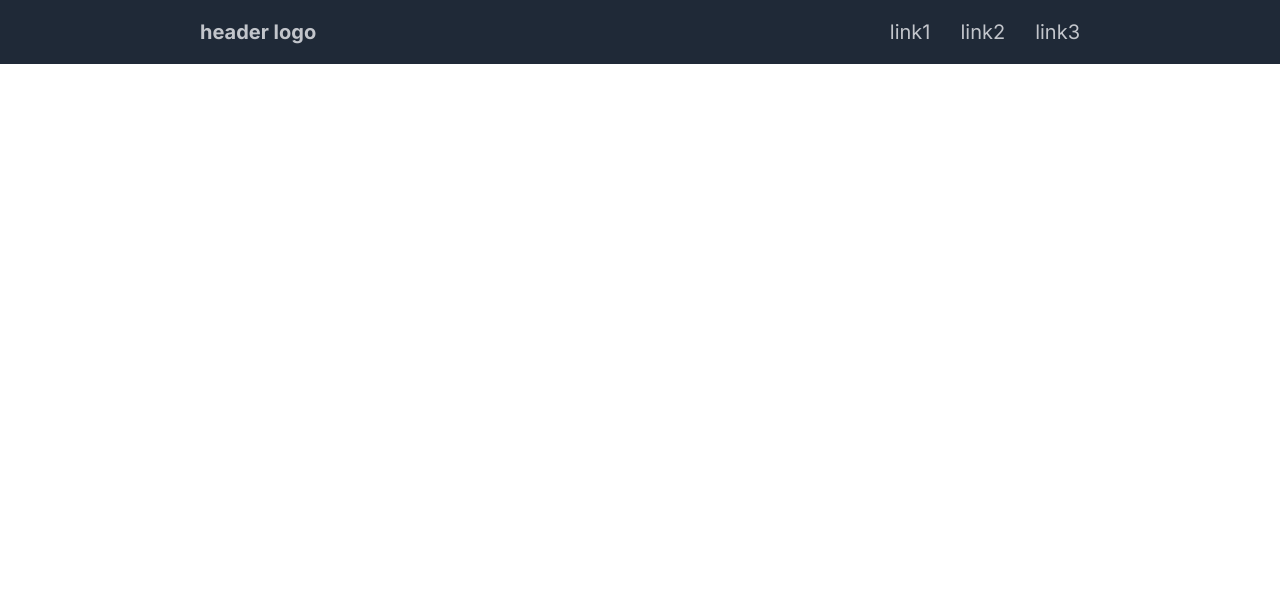
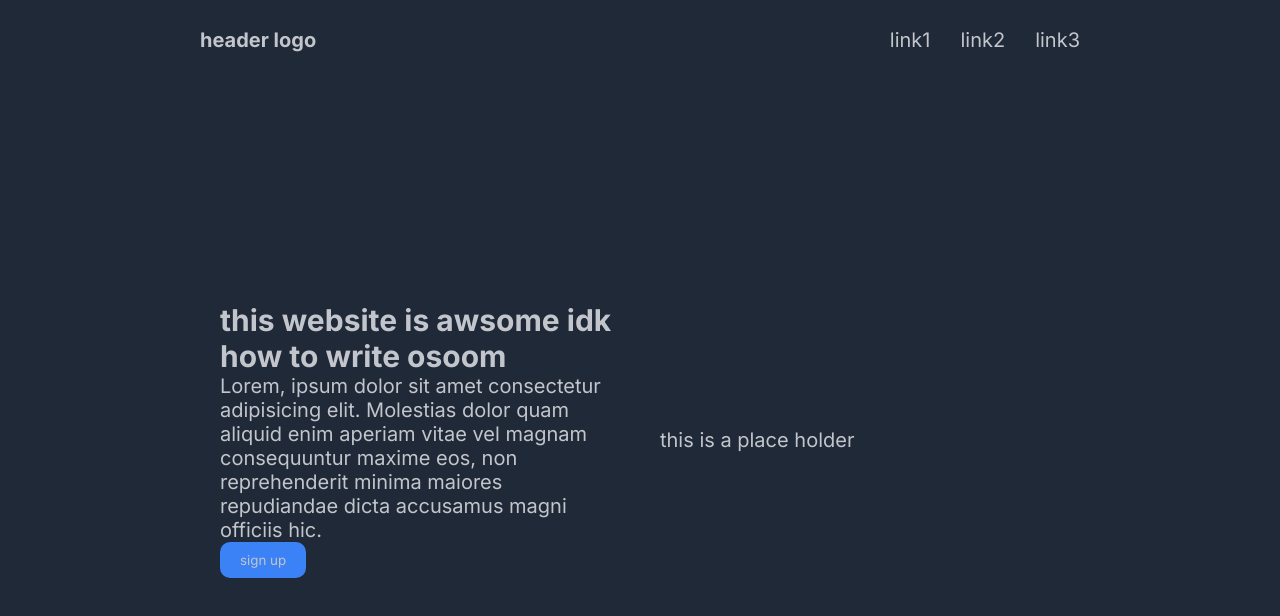
Before and after one commit to TaherBarakat/sample1, a plain HTML site: page index.html in a window 1280 px wide. Drawn offline with Linux system fonts and the light colour scheme.

Commit message:
create first section

```diff
--- a/index.html
+++ b/index.html
@@ -22,5 +22,19 @@
             </ul>
          </div>
       </header>
+      <!-- section 1 -->
+      <section class="section_1">
+         <div>
+            <h1>this website is awsome idk how to write osoom</h1>
+            <p>
+               Lorem, ipsum dolor sit amet consectetur adipisicing elit.
+               Molestias dolor quam aliquid enim aperiam vitae vel magnam
+               consequuntur maxime eos, non reprehenderit minima maiores
+               repudiandae dicta accusamus magni officiis hic.
+            </p>
+            <button>sign up</button>
+         </div>
+         <div>this is a place holder</div>
+      </section>
    </body>
 </html>
--- a/style.css
+++ b/style.css
@@ -19,6 +19,7 @@ html {
 }
 /* header */
 header {
+   height: 10vh;
    padding: 2rem 20rem;
    background-color: #1f2937;
    display: flex;
@@ -43,3 +44,29 @@ header div ul a {
 .header_logo {
    font-weight: 1000;
 }
+/* section 1 */
+section {
+   display: flex;
+   align-items: center;
+   justify-content: center;
+   padding: 8rem 20rem;
+   height: 90vh;
+}
+.section_1 {
+   font-size: 2rem;
+   background-color: #1f2937;
+   color: #c2c5cb;
+}
+.section_1 div {
+   flex: 1;
+   padding: 2rem;
+}
+
+button {
+   background-color: #3a82f6;
+   font-size: 1.5 rem;
+   border-radius: 1rem;
+   border: 0;
+   padding: 1rem 2rem;
+   color: #c2c5cb;
+}
```
